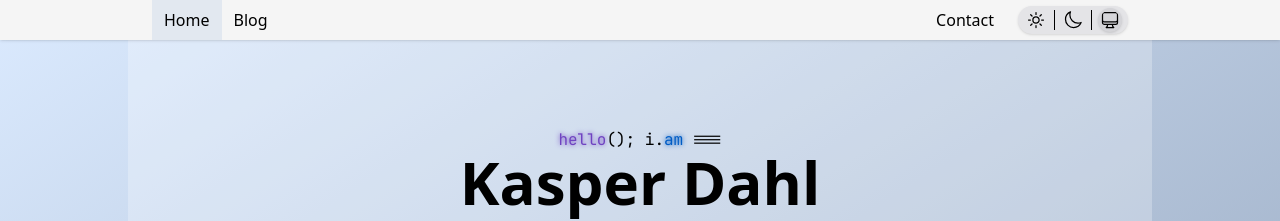
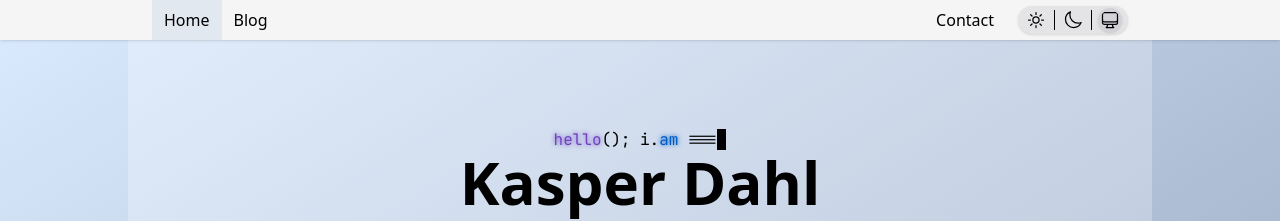
Before and after one commit to MedicodiBiscotti/personal-website, a Next.js app: page / in a window 1280 px wide. Shown: the top 221 px of the page. Built offline with nearby package versions, Linux system fonts and the light colour scheme; a web font is replaced by a local one.

Commit message:
style(front-page): add blinking cursor

```diff
--- a/src/app/globals.css
+++ b/src/app/globals.css
@@ -10,6 +10,13 @@
   --font-mono:
     JetBrains Mono, ui-monospace, SFMono-Regular, Menlo, Monaco, Consolas,
     "Liberation Mono", "Courier New", monospace;
+
+  --animate-blink: blink 1.5s step-start infinite;
+  @keyframes blink {
+    50% {
+      opacity: 0;
+    }
+  }
 }
 
 @layer base {
--- a/src/app/page.tsx
+++ b/src/app/page.tsx
@@ -20,6 +20,12 @@ export default function Home() {
               am
             </span>{" "}
             ===
+            <span
+              aria-hidden
+              className={"animate-blink bg-current motion-reduce:hidden"}
+            >
+              0
+            </span>
           </code>
         </pre>
         {/* 4xl - 6xl font size */}
```
